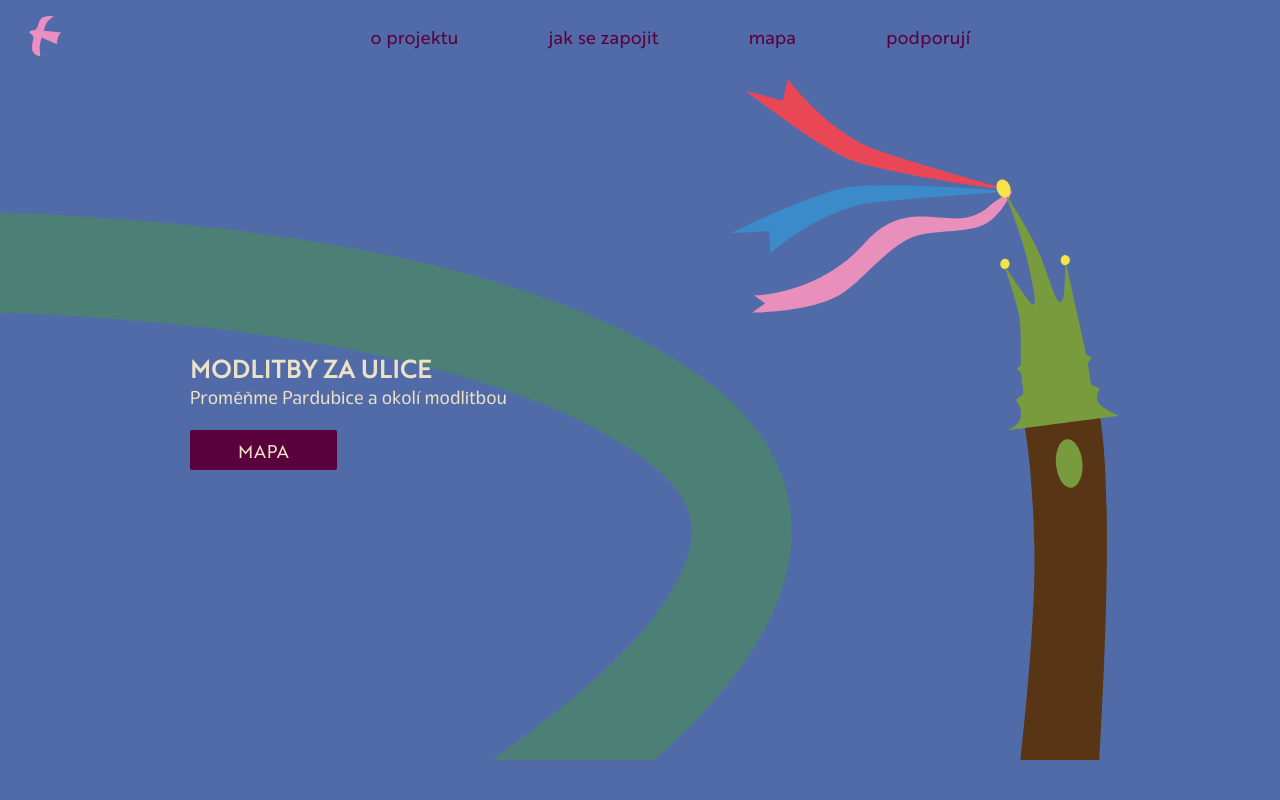
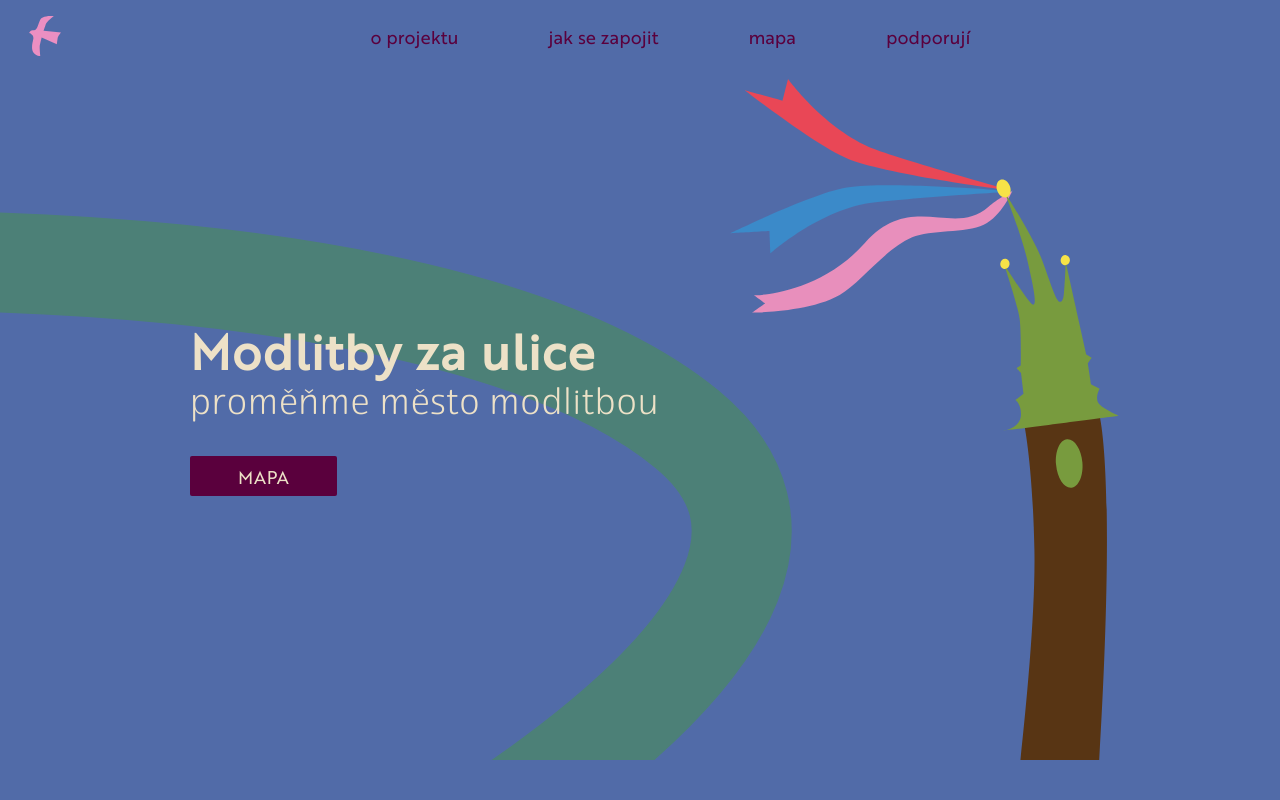
Before and after one commit to petrkucerak/modlitbyzaulice, a Next.js app: page / in a window 1280 px wide. Shown: the top 800 px of the page. Built offline with nearby package versions, Linux system fonts and the light colour scheme.

Commit message:
Add delayed button

```diff
--- a/app/page.js
+++ b/app/page.js
@@ -21,6 +21,7 @@ import { useEffect, useState } from "react";
 
 export default function Home() {
   const [activeSection, setActiveSection] = useState("home");
+  const [isVisible, setIsVisible] = useState(false);
 
   useEffect(() => {
     const handleScroll = () => {
@@ -43,6 +44,15 @@ export default function Home() {
 
     return () => window.removeEventListener("scroll", handleScroll);
   }, []);
+
+  useEffect(() => {
+    const timer = setTimeout(() => {
+      setIsVisible(true);
+    }, 6000); // Delay of 1 second
+
+    return () => clearTimeout(timer); // Cleanup on unmount
+  }, []);
+
   return (
     <Main>
       <Header activeSection={activeSection} />
@@ -54,11 +64,13 @@ export default function Home() {
       >
         <CoverAnimation className="absolute w-full h-full" />
         <div className="w-[90vw] max-w-[900px] z-10">
-          <h1 className="uppercase font-brother1816 font-bold text-2xl">
+          <h1 className="font-brother1816 tracking-wide font-bold text-2xl sm:text-5xl mb-2">
             Modlitby za&nbsp;ulice
           </h1>
-          <p className="mb-6 font-eigerdals">{conf.description}</p>
-          <Button className={"bg-wine "} href={"/mapa"}>
+          <p className="mb-10 font-eigerdals sm:text-4xl font-light tracking-wide">
+            proměňme město modlitbou
+          </p>
+          <Button className={`bg-wine transition-opacity duration-500 ${isVisible ? 'opacity-100' : 'opacity-0'}`} href={"/mapa"}>
             mapa
           </Button>
         </div>
--- a/tailwind.config.js
+++ b/tailwind.config.js
@@ -23,6 +23,9 @@ module.exports = {
         teal: "#00846d", // Teal
         yellow: "#f8e447", // Yellow
       },
+      transitionDelay: {
+        1000: "1000ms",
+      },
     },
   },
   plugins: [],
```
